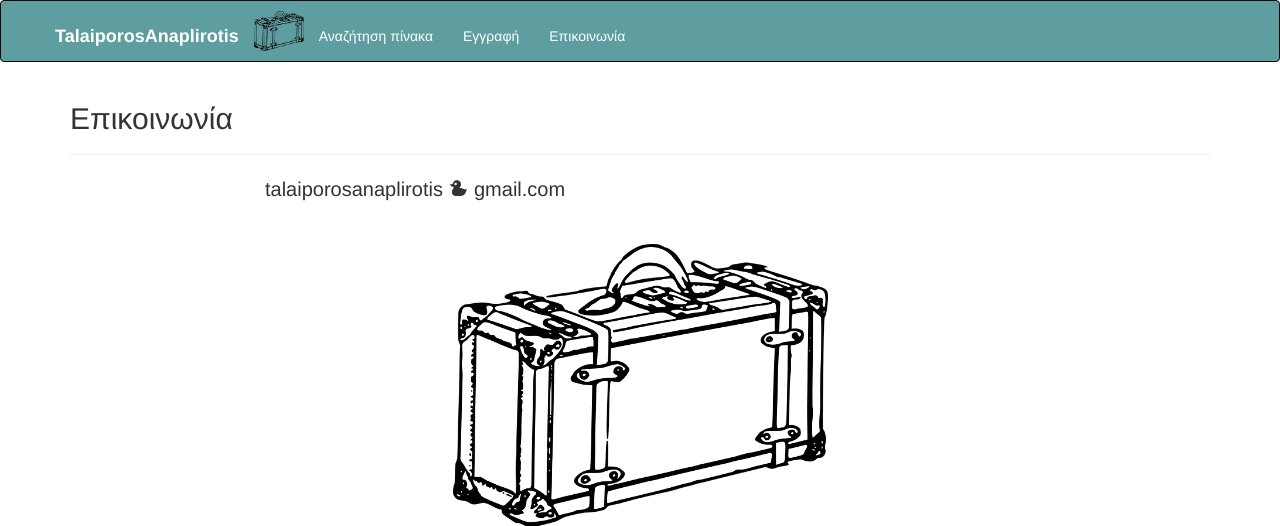
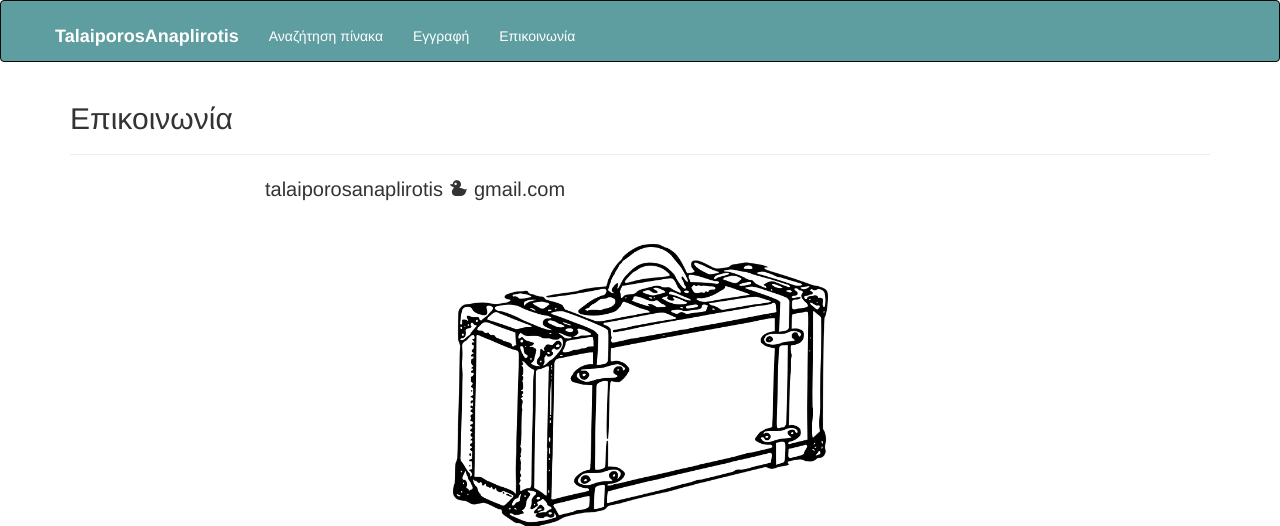
Before and after one commit to fkaralis/talaiporosanaplirotis, a Flask app: page /contact in a window 1280 px wide. Shown: the top 526 px of the page. Run offline with Flask 2, Linux system fonts and the light colour scheme; parts of the project's set-up code (start-up, migrations or seed data) failed here and were passed over; some libraries are stand-ins or nearby versions.

Commit message:
remove icon

```diff
--- a/app/templates/base.html
+++ b/app/templates/base.html
@@ -21,7 +21,7 @@
     <div class="container">
         <div class="row">
             <div class="navbar-header">
-                <span class="hidden-xs"><img src="{{ url_for('static', filename = 'favicon.png') }}" alt="talaiporh_valitsa" height="40px" width="50px"/></span>
+                <!-- <span class="hidden-xs"><img src="{{ url_for('static', filename = 'favicon.png') }}" alt="talaiporh_valitsa" height="40px" width="50px"/></span> -->
                 <a class="navbar-brand" href="/"><b>TalaiporosAnaplirotis</b></a>
                 <button type="button" class="navbar-toggle"
                 data-toggle="collapse" data-target=".navbar-collapse">
```
